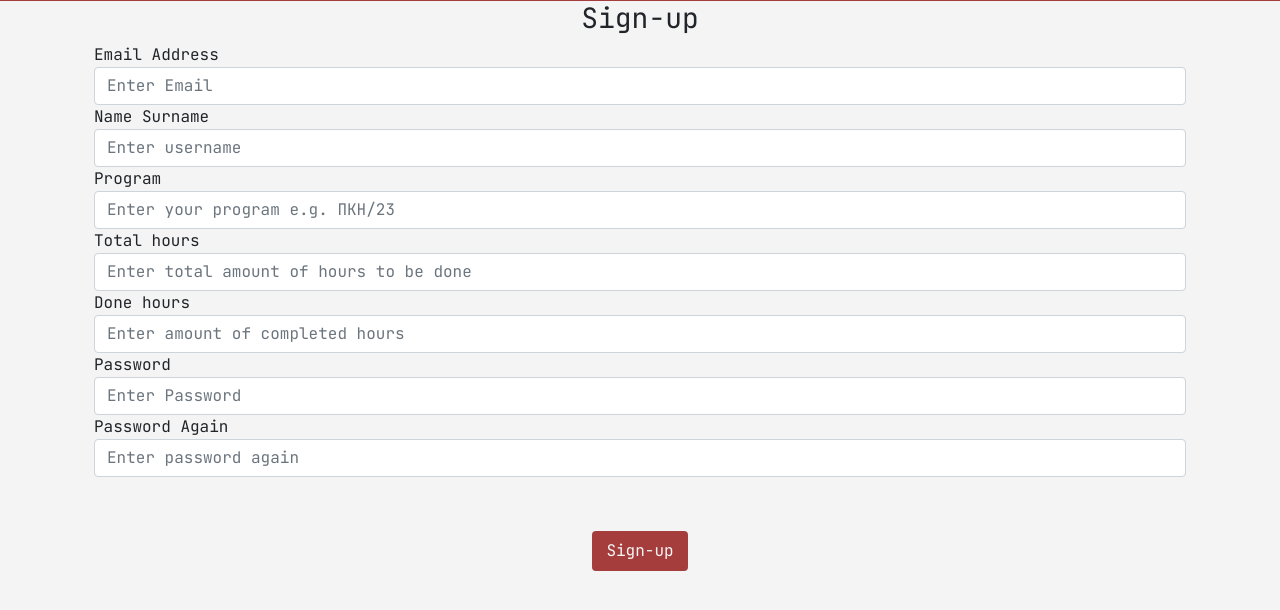
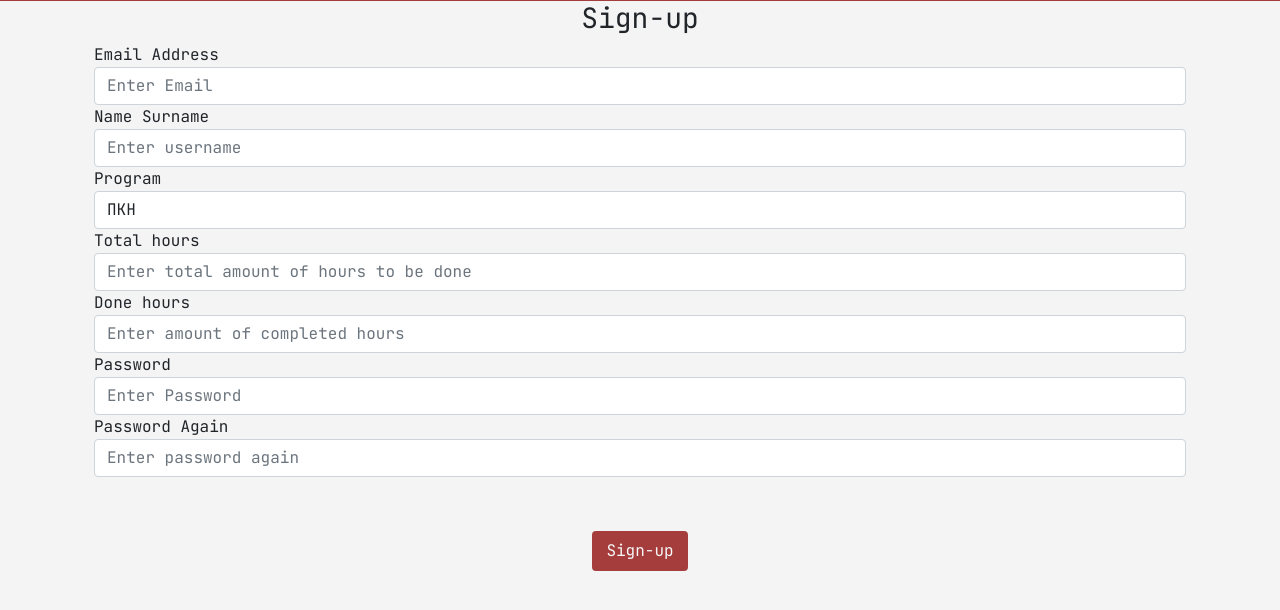
Before and after one commit to garudaenjoyer/good-opportunity-web-mini-project, a Flask app: page /sign-up in a window 1280 px wide. Shown: the part 85-695 px from the top of the page. Run offline with Flask 3, Linux system fonts and the light colour scheme; some libraries are stand-ins or nearby versions.

Commit message:
added dropdown list for programs

```diff
--- a/website/auth.py
+++ b/website/auth.py
@@ -7,7 +7,8 @@ import re
 # render-templare: able to register html templates
 #redirect, url-for: for example in logout: redirects to views.home
 
-DICT_FACUL = {"ПКН": "Факультет прикладних наук",
+DICT_FACUL = {
+              "ПКН": "Факультет прикладних наук",
               "ПСА": "Факультет прикладних наук",
               "ГКУ": "Гуманітарний факультет",
               "ГФІ": "Гуманітарний факультет",
@@ -72,8 +73,7 @@ def sign_up():
         username = request.form.get("username")
         password1 = request.form.get("password1")
         password2 = request.form.get("password2")
-
-        program = request.form.get("facultprogram")
+        program = request.form.get("program")
         total_hours = int(request.form.get("total_time"))
         done_hours = int(request.form.get("done_hours"))
         email_exists = User.query.filter_by(email=email).first()
@@ -82,7 +82,7 @@ def sign_up():
         form_data = {
             'email': email,
             'username': username,
-            'faculty': faculty,
+            'faculty': DICT_FACUL[program[:3]],
             'total_hours': total_hours,
             'done_hours': done_hours
         }
@@ -101,8 +101,6 @@ def sign_up():
             flash('Password is too short', category='error')
         elif total_hours > 60:
             flash(f'{total_hours} is to many', category='error')
-        elif bool(re.match('^[А-Я]{3}\d{2}/[А-Я]$', faculty)) is False:
-            flash('There is no such faculty')
         else:
 
             new_user = User(email= email,
@@ -118,7 +116,7 @@ def sign_up():
             flash('User created!', category='success')
             return redirect(url_for('views.home'))
 
-    return render_template('sign-up.html', user=current_user, admin=False, form_data=form_data)
+    return render_template('sign-up.html', user=current_user, admin=False, form_data=form_data, DICT_FACUL= DICT_FACUL)
 
 @auth.route('/logout')
 @login_required
--- a/website/templates/sign-up.html
+++ b/website/templates/sign-up.html
@@ -23,12 +23,11 @@
         placeholder="Enter username"
         >
         <label for='program'>Program</label>
-        <input type="text"
-        id="facultprogram"
-        name="facultprogram"
-        class="form-control"
-        placeholder="Enter your program e.g. ПКН/23"
-        >
+        <select id="program" name="program" class="form-control">
+            {% for key in DICT_FACUL.keys() %}
+                <option value="{{ key }}">{{ key }}</option>
+            {% endfor %}
+        </select>
         <label for='total_time'>Total hours</label>
         <input type="number"
         id="total_time"
```
